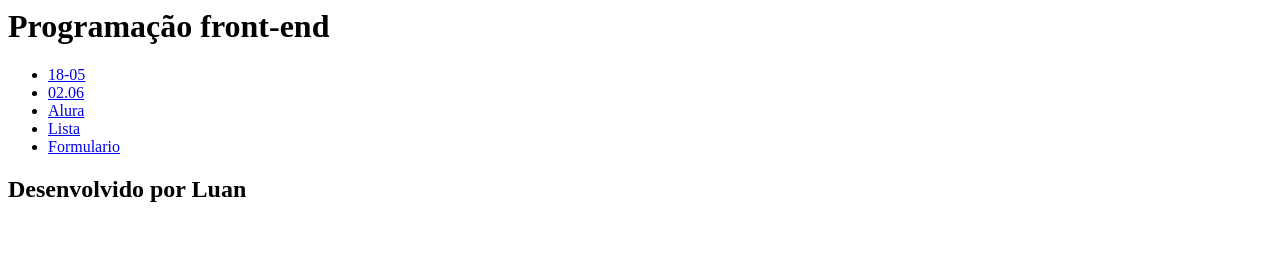
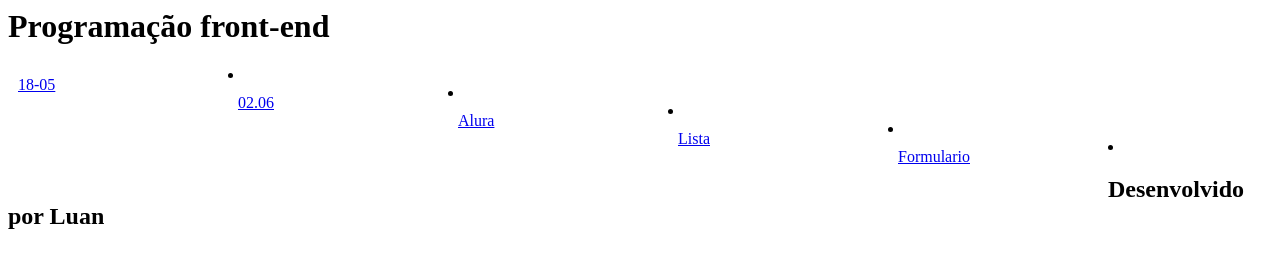
Before and after one commit to luanflores/-2A-Silveira-da-Motta, a plain HTML site: page index.html in a window 1280 px wide. Drawn offline with Linux system fonts and the light colour scheme.

Commit message:
Update index.html

```diff
--- a/index.html
+++ b/index.html
@@ -6,18 +6,25 @@
     </head>
         <link rel="styleheat" type="text/css" href="estilo.css">
     <style>
+        nav a{
+            display:block;
+            float:left;
+            width:200px;
+            height:30px;
+            padding:5px;
+            margin:5px;
     </style>
     <body>
         <header>
         <h1>Programação front-end</h1>
         </header>
-            <ul>
+           <nav>
                <li><a href="18-05.html">18-05</a></li>
                <li><a href="02-06.html">02.06</a></li>
                <li><a href="Alura.html">Alura</a></li>
                <li><a href="lista.html">Lista</a></li>
                <li><a href="formulario.html">Formulario</a></li>
-            </ul>
+            </nav>
 
 
         <footer>
```
